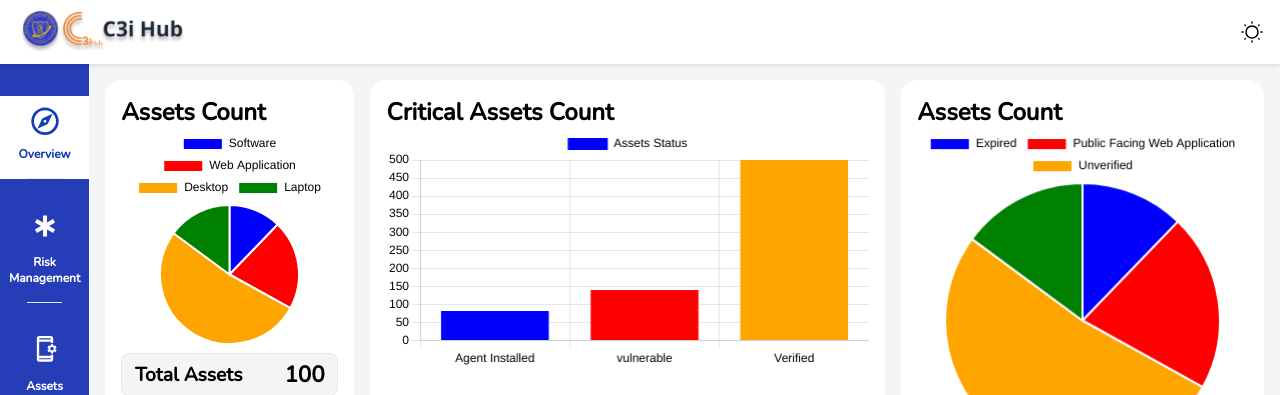
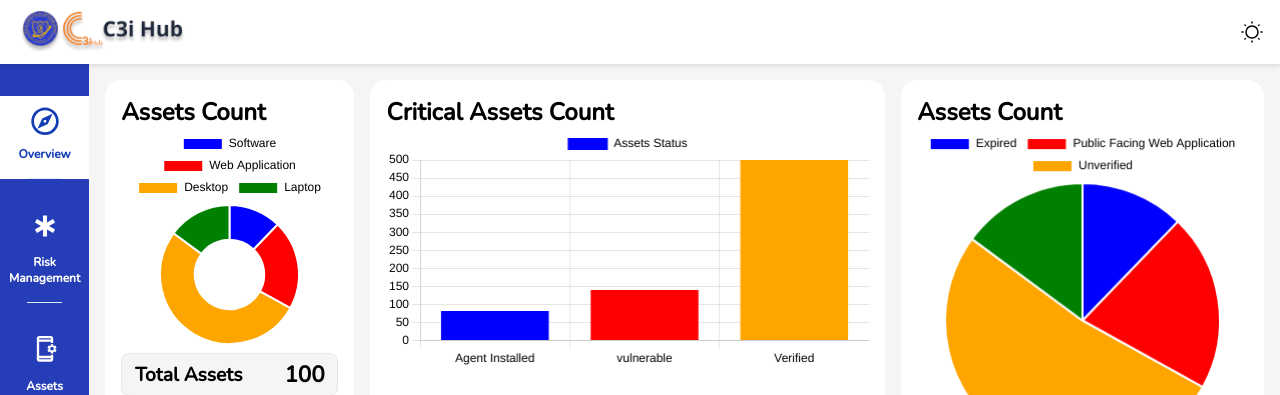
Before and after one commit to Aausafalam/SOC-Front-end, a React (Create React App) app: page / in a window 1280 px wide. Shown: the top 395 px of the page. Built offline with nearby package versions, Linux system fonts and the light colour scheme; no server answers; a web font is replaced by a local one.

Commit message:
[fixed issue]

```diff
--- a/src/components/AssestCountChart/index.jsx
+++ b/src/components/AssestCountChart/index.jsx
@@ -43,7 +43,7 @@ const AssetsCountChart = () => {
         <div>
             {data && (
                 <ChartComponent
-                    type="pie"
+                    type="doughnut"
                     data={data}
                     options={{
                         responsive: true,
--- a/src/components/Chart/index.jsx
+++ b/src/components/Chart/index.jsx
@@ -38,7 +38,7 @@ const ChartComponent = ({ type, data, options, canvaId, apiUrl, title, labels, g
             }
         };
 
-        if (chartInstance.current.options.scales && type !== 'pie') {
+        if (chartInstance.current.options.scales && type !== 'pie' && type != "doughnut") {
             updatedOptions.scales = {
                 x: {
                     ticks: {
@@ -52,6 +52,30 @@ const ChartComponent = ({ type, data, options, canvaId, apiUrl, title, labels, g
                 }
             };
         }
+        chartInstance.current.data.datasets.forEach(dataset => {
+            if (type === 'pie' || type === 'doughnut') {
+                dataset.borderColor = isDarkMode ? 'transparent' : '#ffffff';
+            }
+        });
+
+
+
+
+
+
+
+
+
+
+
+
+
+
+
+
+
+
+
 
         chartInstance.current.options = updatedOptions;
         chartInstance.current.update();
```
Also changed, not shown: src/App.css (line endings or trailing spaces).
